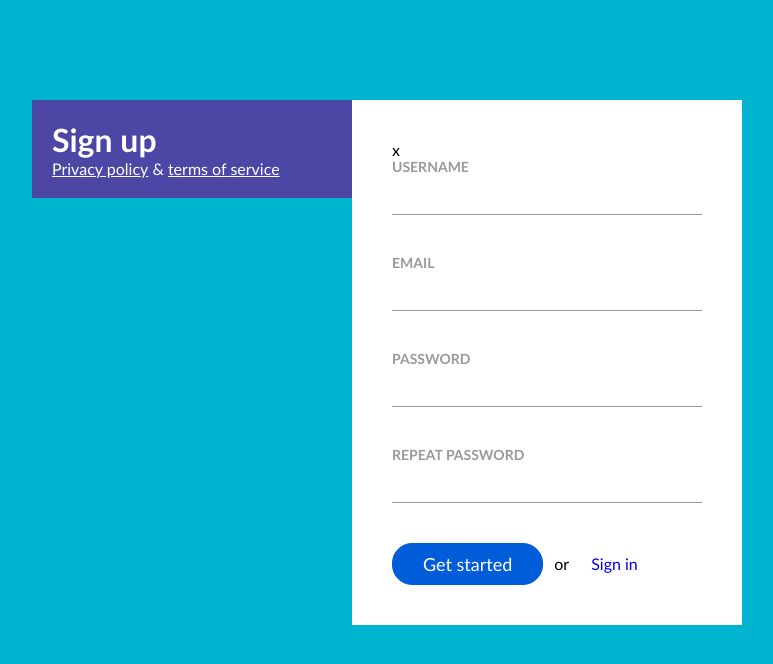
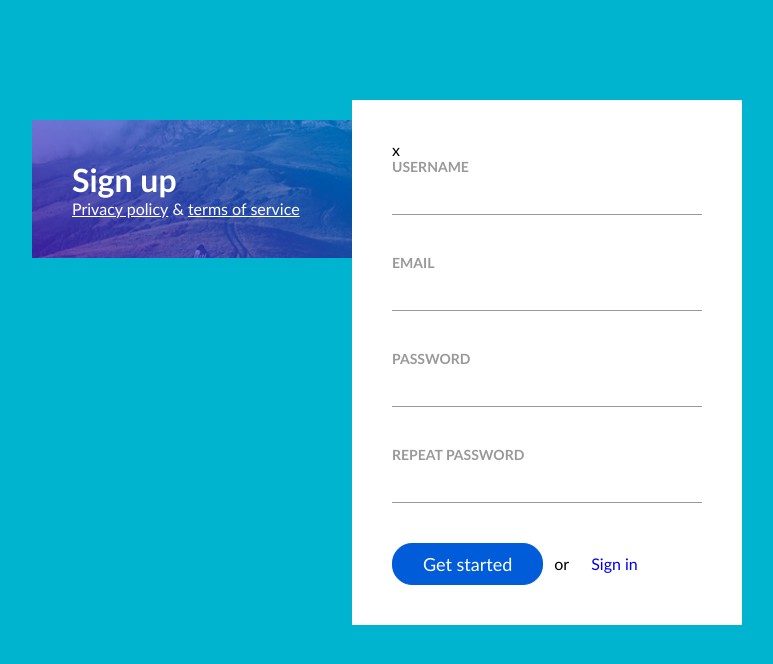
Before and after one commit to rimantaszasytis/6-sign-up, a plain HTML site: page index.html in a window 1280 px wide. Shown: the whole page, without its empty margins (208-981 px from the left). Drawn offline with Linux system fonts and the light colour scheme.

Commit message:
Background image

```diff
--- a/css/main.css
+++ b/css/main.css
@@ -20,12 +20,16 @@ body{
 }
 
 .left-column{
-    display: inline-block;
     width: 40%;
     float: left;
-    padding: 20px;
+    padding: 40px;
+    margin-top: 20px;
+    color: #fff;
     background-color: #4C46A5;
-    color: #fff;
+    background-image: url(../img/hill.png);
+    background-repeat: no-repeat;
+    background-size: cover ;
+    background-position: center;
 }
 .main-title{
 }
```
